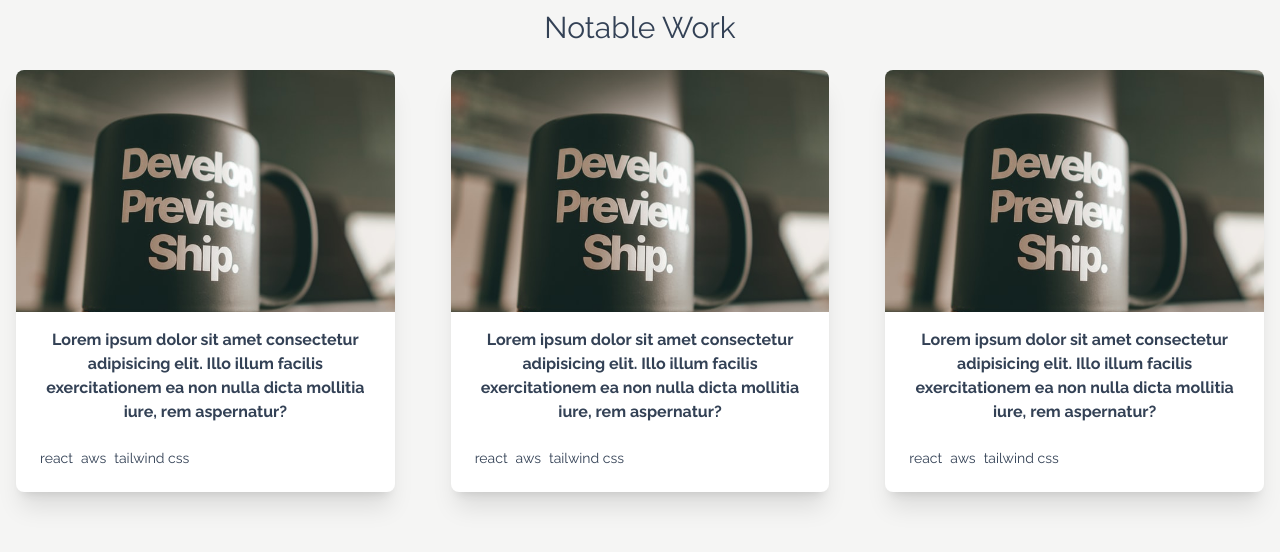
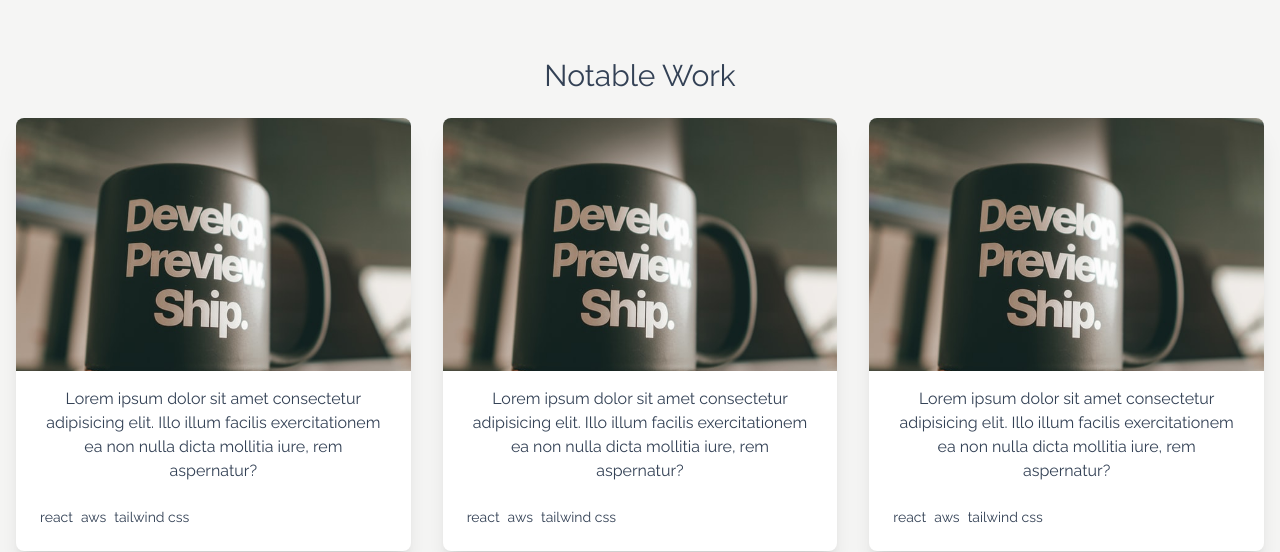
Before and after one commit to jays-space/portfolio_v2_frontend, a Next.js app: page / in a window 1280 px wide. Shown: the part 254-806 px from the top of the page. Built offline with nearby package versions, Linux system fonts and the light colour scheme; a web font is replaced by a local one.

Commit message:
Completed frontend
Updated footer and header nav styles

Implemented responsive projectGrid and ProjectCard

Modified image styles to be responsive

```diff
--- a/components/Footer/Footer.component.tsx
+++ b/components/Footer/Footer.component.tsx
@@ -12,7 +12,7 @@ const Footer = () => {
     <footer className="h-10 flex flex-row justify-center items-center py-6 bg-slate-100">
       {LINKS.map((link, idx) => (
         <Link key={idx} href={link.to}>
-          <a className="text-sm font-bold text-slate-700 mr-4 last-of-type:mr-0">{link.label}</a>
+          <a className="text-base font-bold text-slate-700 mr-4 last-of-type:mr-0">{link.label}</a>
         </Link>
       ))}
     </footer>
--- a/components/Header/Header.component.tsx
+++ b/components/Header/Header.component.tsx
@@ -22,18 +22,20 @@ const Header = () => {
     <header
       className={`${
         isMenuOpen ? "fixed bg-red-500 h-screen" : "sticky bg-stone-100"
-      } top-0 left-0 w-screen flex flex-col justify-center items-center z-50`}
+      } 2xl:bg-transparent top-0 left-0 w-screen flex flex-col justify-center items-center mb-10 z-50`}
     >
       <div
         className={`${
-          isMenuOpen ? "fixed bg-red-500" : "sticky bg-stone-100"
-        } top-0 left-0 w-screen flex flex-row justify-between items-center px-5 py-0 md:px-20 md:py-5 md:mb-10 ${!isMenuOpen && "shadow-lg md:shadow-none"}`}
+          isMenuOpen ? "fixed bg-red-500" : "sticky"
+        } top-0 left-0 w-screen flex flex-row justify-between items-center px-5 py-0 md:px-20 md:py-5  ${
+          !isMenuOpen && "shadow-lg md:shadow-none"
+        }`}
       >
         <div className="flex flex-col">
           <Heading
             variant="h2"
             title="jay's space"
-            className={`font-extrabold !text-lg md:!text-3xl ${
+            className={`font-extrabold !text-2xl md:!text-3xl ${
               isMenuOpen ? " !text-white" : "!text-red-500"
             }`}
           />
@@ -45,7 +47,7 @@ const Header = () => {
         </div>
 
         <nav className="hidden md:flex flex-row">
-          <ContactLinks className="text-lg text-slate-700 mr-4 last-of-type:mr-0" />
+          <ContactLinks className="text-lg text-slate-700 mr-4 font-bold last-of-type:mr-0 last-of-type:text-white last-of-type:border last-of-type:bg-red-500 rounded px-3 py-2" />
         </nav>
 
         <nav className="flex flex-col self-center p-4 pr-0 md:hidden">
--- a/components/PageSection/PageSection.component.tsx
+++ b/components/PageSection/PageSection.component.tsx
@@ -22,7 +22,7 @@ const PageSection = ({
     <section
       className={`${
         variant === "hero" && ""
-      } min-h-screen flex flex-col justify-center items-center snap-start`}
+      } min-h-screen flex flex-col justify-center items-center max-w-screen-xl self-center snap-start`}
     >
       {variant === "hero" && (
         <div className="mb-24 flex flex-col items-center">
@@ -31,7 +31,7 @@ const PageSection = ({
             className="mt-10 mb-10 text-center"
           />
 
-          <BodyText className="px-10">
+          <BodyText className="px-10 w-full md:w-2/3">
             Lorem ipsum dolor sit amet consectetur, adipisicing elit. Quos
             consectetur repudiandae, quae sunt quisquam aspernatur, inventore
             repellat tempora sequi non atque dolore, enim mollitia vero ducimus
--- a/components/ProjectCard/ProjectCard.component.tsx
+++ b/components/ProjectCard/ProjectCard.component.tsx
@@ -31,7 +31,7 @@ const ProjectCard = ({ cols }: IProjectCard) => {
 
       <div className="py-4 px-6">
         {/* description */}
-        <BodyText className="mb-6 font-semibold">
+        <BodyText className="mb-6">
           Lorem ipsum dolor sit amet consectetur adipisicing elit. Illo illum
           facilis exercitationem ea non nulla dicta mollitia iure, rem
           aspernatur?
--- a/components/ProjectGrid/ProjectGrid.component.tsx
+++ b/components/ProjectGrid/ProjectGrid.component.tsx
@@ -5,7 +5,7 @@ import { ProjectCard } from "../ProjectCard";
 
 const ProjectGrid = () => {
   return (
-    <div className="grid grid-cols-1 md:grid-cols-3 gap-6 mb-20">
+    <div className="grid grid-cols-1 md:grid-cols-3 gap-y-6 gap-x-6 md:gap-x-0 mb-20 md:mb-0">
       <ProjectCard />
       <ProjectCard />
       <ProjectCard />
```
Also changed, not shown: pages/index.tsx (+0 -7 lines).
